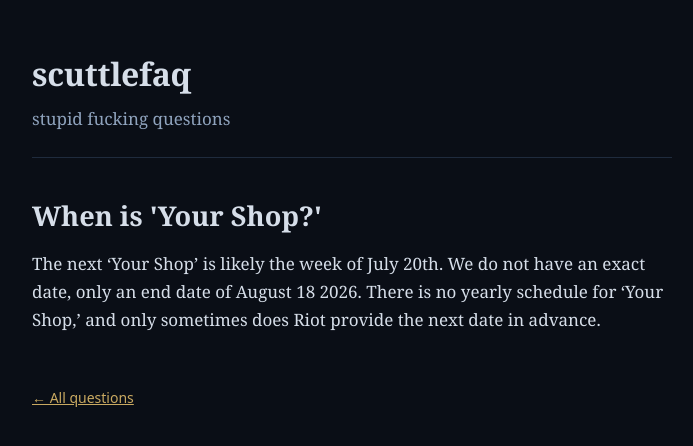
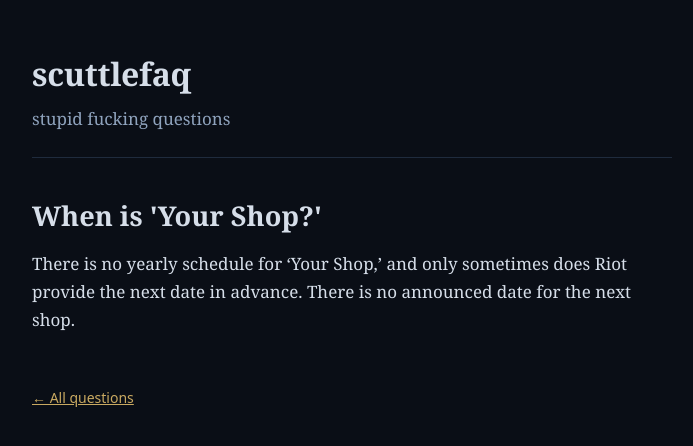
Before and after one commit to scuttlecat/scuttlefaq, a Jekyll site: the page built from _faqs/when-is-your-shop.md, in a window 1280 px wide. Shown: the top 446 px of the page, without its empty margins (288-981 px from the left). Built offline with Jekyll 4.4.1, drawn with Linux system fonts in a browser that asks for light colours.

Commit message:
update q

```diff
--- a/_faqs/when-is-your-shop.md
+++ b/_faqs/when-is-your-shop.md
@@ -1,6 +1,6 @@
 ---
 title: "When is 'Your Shop?'"
-summary: "The next 'Your Shop' is likely the week of July 20th. We do not have an exact date, only an end date of August 18 2026. There is no yearly schedule for 'Your Shop,' and only sometimes does Riot provide the next date in advance."
+summary: "There is no yearly schedule for 'Your Shop,' and only sometimes does Riot provide the next date in advance. There is no announced date for the next shop."
 order: 2
 ---
-The next 'Your Shop' is likely the week of July 20th. We do not have an exact date, only an end date of August 18 2026. There is no yearly schedule for 'Your Shop,' and only sometimes does Riot provide the next date in advance.
+There is no yearly schedule for 'Your Shop,' and only sometimes does Riot provide the next date in advance. There is no announced date for the next shop.
```
